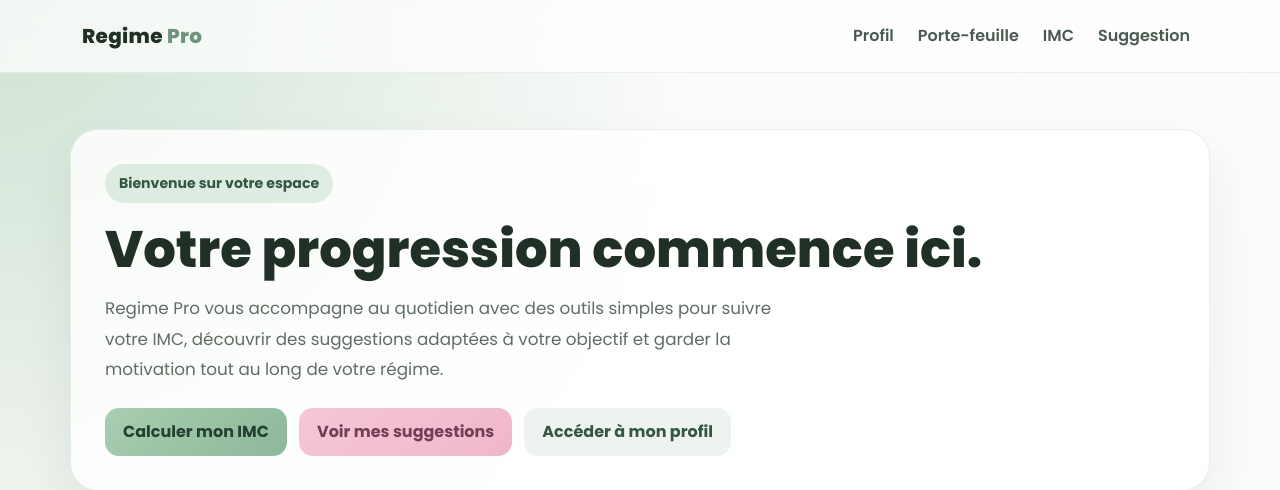
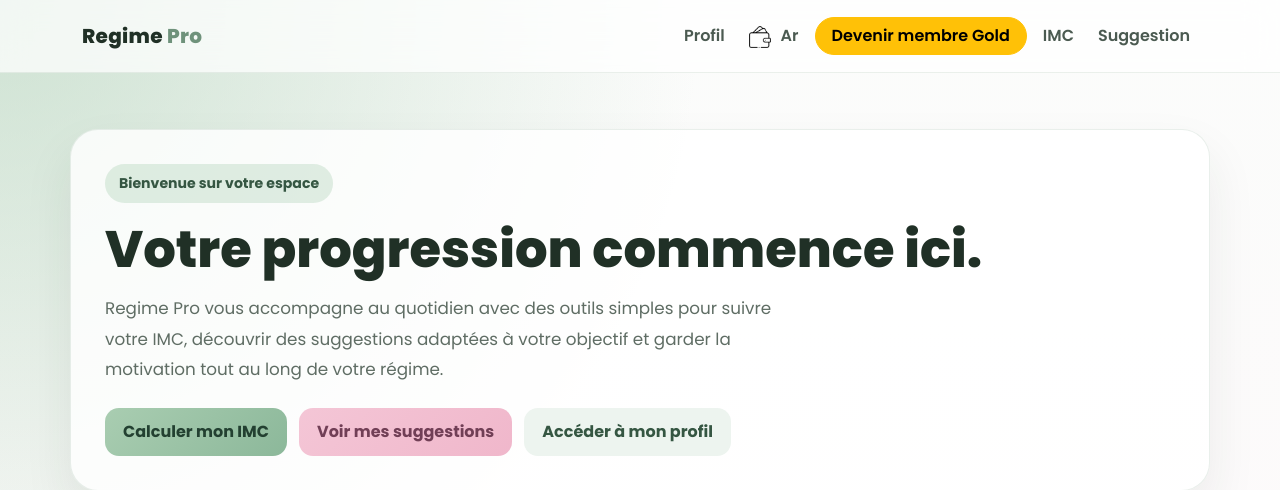
Before and after one commit to tsioryr08/projet-regime-alimentaire, a CodeIgniter 4 app: the page made by app/Views/user/accueil.php in a window 1280 px wide. Shown: the top 490 px of the page. Run offline with PHP 8.4 and a stand-in for CodeIgniter, Linux system fonts and the light colour scheme; the template is opened without the code that fills it, so the values that code supplies are empty; some libraries are stand-ins or nearby versions.

Commit message:
simulation-commande,qlq logo

```diff
--- a/app/Config/Routes.php
+++ b/app/Config/Routes.php
@@ -43,6 +43,7 @@ $routes->get('/imc', 'Imc::index');
 $routes->post('/imc/calculer', 'Imc::calculer');
 $routes->get('/imc/export-pdf', 'Imc::exportPdf');
 $routes->match(['get', 'post'], '/imc/resultat', 'Imc::resultat');
+$routes->post('imc/commander', 'Regime::commander');
 
 // Admin routes (auth)
 $routes->group('admin', ['namespace' => 'App\Controllers\Admin'], function($routes){
--- a/app/Views/user/accueil.php
+++ b/app/Views/user/accueil.php
@@ -307,6 +307,12 @@
                 grid-template-columns: 1fr;
             }
         }
+        .img-logo{
+    width: 22px;
+    height: 22px;
+    object-fit: contain;
+    margin-right: 6px;
+}
     </style>
 </head>
 
@@ -318,13 +324,62 @@
                 <span class="navbar-toggler-icon"></span>
             </button>
             <div class="collapse navbar-collapse" id="mainNav">
-                <ul class="navbar-nav ms-auto align-items-lg-center gap-lg-2">
-                    <li class="nav-item"><a class="nav-link" href="<?= site_url('utilisateur/profil') ?>">Profil</a></li>
-                    <li class="nav-item"><a class="nav-link" href="<?= site_url('utilisateur/register') ?>">Porte-feuille</a></li>
-                    <li class="nav-item"><a class="nav-link" href="<?= site_url('imc') ?>">IMC</a></li>
-                    <li class="nav-item"><a class="nav-link" href="<?= site_url('regime/suggestion') ?>">Suggestion</a></li>
-                </ul>
-            </div>
+    <ul class="navbar-nav ms-auto align-items-lg-center gap-lg-2">
+
+        <li class="nav-item">
+            <a class="nav-link" href="<?= site_url('utilisateur/profil') ?>">
+                Profil
+            </a>
+        </li>
+
+        <li class="nav-item">
+            <a class="nav-link" href="<?= site_url('utilisateur/profil') ?>">
+                <img class="img-logo"
+                     src="<?= base_url('wallet.png') ?>"
+                     alt="wallet">
+
+                <?= esc($user['solde_portefeuille']); ?> Ar
+            </a>
+        </li>
+
+        <?php if (($user['is_gold'] ?? 0) == 1): ?>
+
+            <li class="nav-item">
+                <a class="nav-link" href="#">
+                    <img class="img-logo"
+                         src="<?= base_url('crown.png') ?>"
+                         alt="gold">
+
+                    Gold
+                </a>
+            </li>
+
+        <?php else: ?>
+
+            <li class="nav-item">
+                <a class="btn btn-warning rounded-pill px-3 fw-semibold"
+                   href="<?= site_url('utilisateur/devenirGold') ?>">
+                    Devenir membre Gold
+                </a>
+            </li>
+
+        <?php endif; ?>
+
+        <li class="nav-item">
+            <a class="nav-link" href="<?= site_url('imc') ?>">
+                IMC
+            </a>
+        </li>
+
+        <li class="nav-item">
+            <a class="nav-link" href="<?= site_url('regime/suggestion') ?>">
+                Suggestion
+            </a>
+        </li>
+
+    </ul>
+</div>
+
         </div>
     </nav>
 
```
Also changed, not shown: app/Controllers/Regime.php (+72 -0 lines), app/Views/regime/suggestion.php (+30 -0 lines), public/crown.png (added), public/wallet.png (added), 4 other files.
